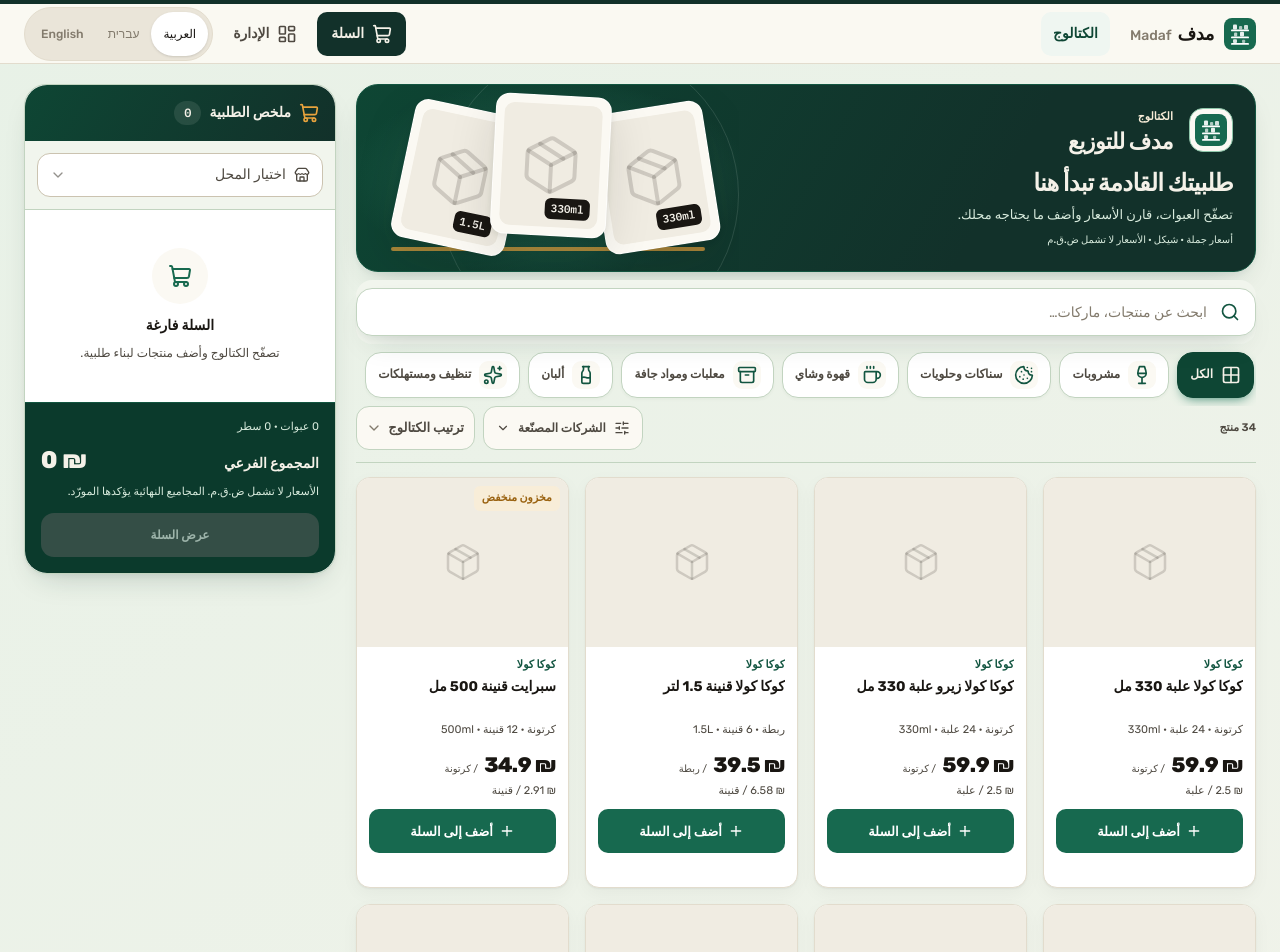
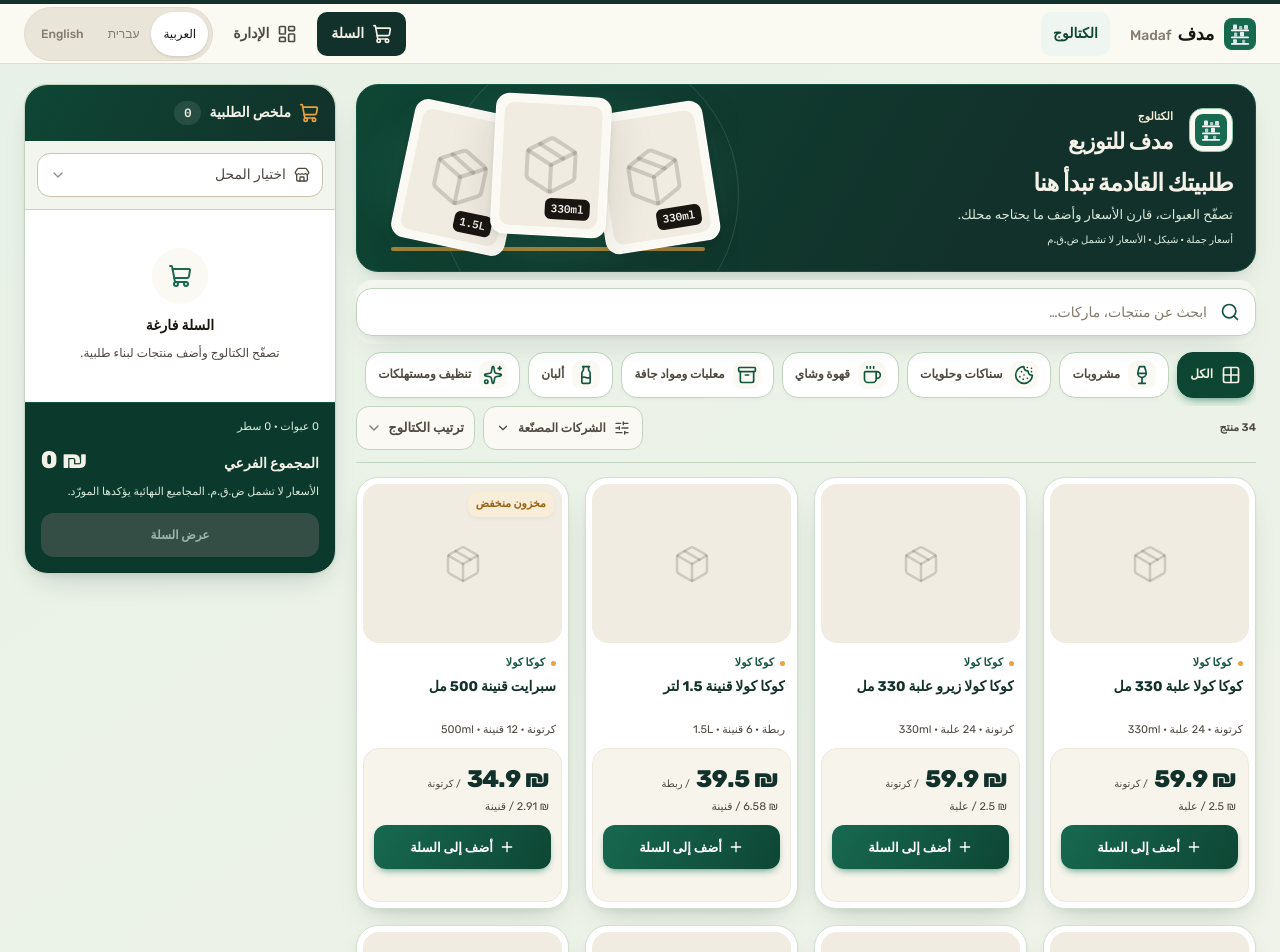
Before and after one commit to salehzarora/Madaf, a Next.js app: page /ar/catalog in a window 1280 px wide. Shown: the top 952 px of the page. Built offline with nearby package versions, Linux system fonts and the light colour scheme.

Commit message:
feat: redesign catalog product cards [CATALOG-UX-002B]

```diff
--- a/src/components/catalog-workspace.css
+++ b/src/components/catalog-workspace.css
@@ -67,22 +67,28 @@
   min-inline-size: 0;
   flex-direction: column;
   overflow: hidden;
-  border: 1px solid var(--color-line);
-  border-radius: var(--radius-card);
+  border: 1px solid color-mix(in srgb, var(--catalog-edge) 75%, var(--color-surface));
+  border-radius: var(--catalog-radius);
   background: var(--color-surface);
-  box-shadow: var(--shadow-card);
+  box-shadow: var(--catalog-shadow);
   transition: border-color 150ms, box-shadow 150ms;
 }
-.catalog-product:hover { border-color: var(--color-brand-300); }
-.catalog-product-selected { border-color: var(--color-brand-600); box-shadow: 0 0 0 1px var(--color-brand-600); }
-.catalog-product-detail { display: flex; flex: 1; flex-direction: column; min-inline-size: 0; border-radius: var(--radius-card); }
+.catalog-product:hover { border-color: var(--color-brand-300); box-shadow: var(--shadow-float); }
+.catalog-product-selected { border-color: var(--color-brand-600); background: linear-gradient(var(--color-surface), var(--color-brand-50)); box-shadow: 0 0 0 1px var(--color-brand-600), var(--catalog-shadow); }
+.catalog-product-detail { display: flex; flex: 1; flex-direction: column; min-inline-size: 0; border-radius: var(--catalog-radius); }
 .catalog-product-detail:focus-visible { outline: 2px solid var(--color-brand-600); outline-offset: -3px; }
+.catalog-product-frame { margin: 6px 6px 0; overflow: hidden; border-radius: 16px; }
 .catalog-product-image { inline-size: 100%; aspect-ratio: 5 / 4; }
 .catalog-product-badges { position: absolute; inset-block-start: 8px; inset-inline: 8px; display: flex; flex-wrap: wrap; align-items: start; gap: 4px; }
-.catalog-product-copy { display: flex; flex: 1; flex-direction: column; gap: 4px; padding: 10px 10px 0; }
+.catalog-product-badges > span { border-radius: 9px; box-shadow: 0 2px 4px color-mix(in srgb, var(--color-band) 5%, transparent); }
+.catalog-product-copy { display: flex; flex: 1; flex-direction: column; gap: 5px; padding: 12px 12px 0; }
+.catalog-product-brand > span::before { content: ""; display: inline-block; inline-size: 5px; block-size: 5px; margin-inline-end: 6px; border-radius: 50%; background: var(--color-accent); vertical-align: middle; }
+.catalog-product-name { color: var(--color-brand-950); }
 .catalog-package-label { margin-block-start: auto; padding-block-start: 3px; min-block-size: 1.4em; font-size: 11px; line-height: 1.4; color: var(--color-ink-soft); overflow-wrap: anywhere; }
-.catalog-product-order { padding: 8px 10px 10px; }
-.catalog-product-prices { padding-block: 4px 10px; }
+.catalog-product-order { margin: 10px 6px 6px; padding: 8px; border: 1px solid var(--color-line-hair); border-radius: 16px; background: var(--color-surface-parchment); }
+.catalog-product-selected .catalog-product-order { border-color: var(--color-brand-100); background: var(--color-brand-100); }
+.catalog-product-prices { padding: 2px 2px 10px; }
+.catalog-package-price { font-size: 22px; color: var(--color-brand-950); }
 .catalog-add-button, .catalog-cart-cta {
   display: flex;
   inline-size: 100%;
@@ -101,8 +107,13 @@
 .catalog-add-button:enabled:hover, .catalog-cart-cta:hover { background: var(--color-brand-700); }
 .catalog-add-button:disabled, .catalog-cart-cta:disabled { background: var(--color-surface-sunken); color: var(--color-ink-soft); cursor: not-allowed; }
 .catalog-add-button:focus-visible, .catalog-cart-cta:focus-visible { outline: 2px solid var(--color-brand-600); outline-offset: 3px; }
-.catalog-card-stepper { display: flex; inline-size: 100%; justify-content: space-between; background: var(--color-brand-50); border-color: var(--color-brand-300); }
+.catalog-add-button { border-radius: 12px; background: linear-gradient(120deg, var(--color-brand-600), var(--color-brand-800)); box-shadow: 0 4px 8px -4px var(--color-brand-500); }
+.catalog-add-button:disabled { box-shadow: none; }
+.catalog-card-stepper { display: flex; inline-size: 100%; justify-content: space-between; overflow: hidden; border-radius: 12px; background: var(--color-surface-warm); border-color: var(--color-brand-300); }
 .catalog-card-stepper > button { flex-shrink: 0; }
+.catalog-card-stepper > button:enabled { color: var(--color-brand-900); background: var(--color-brand-50); }
+.catalog-card-stepper > button:last-child:enabled { color: var(--color-surface); background: var(--color-brand-700); }
+.catalog-card-stepper > button:enabled:hover { background: var(--color-brand-100); color: var(--color-brand-900); }
 .catalog-card-stepper > span { min-inline-size: 22px; }
 .catalog-line-total { display: flex; flex-wrap: wrap; justify-content: space-between; gap: 4px; min-block-size: 15px; margin-block-start: 7px; font-size: 10px; font-weight: 500; color: var(--color-brand-700); }
 .catalog-order-pad {
@@ -204,7 +215,8 @@
   .catalog-product-grid { grid-template-columns: repeat(3, minmax(0, 1fr)); }
   .catalog-product-image { aspect-ratio: 5 / 4; }
   .catalog-product-copy { padding-inline: 12px; }
-  .catalog-product-order { padding-inline: 12px; padding-block-end: 12px; }
+  .catalog-product-order { padding: 10px; }
+  .catalog-package-price { font-size: 24px; }
   .catalog-add-button { font-size: 13px; }
 }
 /* Both conditions are intentional: a short landscape screen uses the bar. */
--- a/src/components/product-card.tsx
+++ b/src/components/product-card.tsx
@@ -30,7 +30,7 @@
   return (
     <article className={cn("catalog-product", quantity > 0 && "catalog-product-selected")}>
       <Link href={`/${locale}/product/${product.id}`} aria-label={name} className="catalog-product-detail">
-        <div className="relative">
+        <div className="catalog-product-frame relative">
           <ProductImage product={product} category={category} className="catalog-product-image" showSizeTag={false} />
           <div className="catalog-product-badges">
             {product.availability !== "inStock" ? (
@@ -46,15 +46,17 @@
           </div>
         </div>
         <div className="catalog-product-copy">
-          <p className="min-h-4 truncate text-[11px] font-semibold text-brand-700">{manufacturer?.name[locale] ?? "\u00a0"}</p>
-          <h3 className="line-clamp-2 min-h-[2.7em] text-sm font-bold leading-snug text-ink" title={name}>{name}</h3>
+          <p className="catalog-product-brand min-h-4 truncate text-[11px] font-semibold text-brand-700">
+            {manufacturer ? <span>{manufacturer.name[locale]}</span> : "\u00a0"}
+          </p>
+          <h3 className="catalog-product-name line-clamp-2 min-h-[2.7em] text-sm font-bold leading-snug text-ink" title={name}>{name}</h3>
           <p className="catalog-package-label">{packageLabel(product, dict)}</p>
         </div>
       </Link>
       <div className="catalog-product-order">
         <div className="catalog-product-prices">
           <p className="flex flex-wrap items-baseline gap-x-1.5 gap-y-0">
-            <bdi dir="ltr" className="text-[21px] font-extrabold tabular-nums tracking-tight text-ink">{formatCurrency(product.wholesalePrice, locale)}</bdi>
+            <bdi dir="ltr" className="catalog-package-price text-[21px] font-extrabold tabular-nums tracking-tight text-ink">{formatCurrency(product.wholesalePrice, locale)}</bdi>
             <span className="text-[10px] text-ink-soft">/ {dict.packaging[product.packageType]}</span>
           </p>
           <p className="mt-0.5 text-[11px] text-ink-soft">
@@ -83,12 +85,12 @@
             <span>{soldOut ? dict.availability.outOfStock : dict.product.addToCart}</span>
           </button>
         )}
-          <p className="catalog-line-total" aria-hidden={quantity === 0 ? true : undefined}>
+        <p className="catalog-line-total" aria-hidden={quantity === 0 ? true : undefined}>
           {quantity > 0 ? <>
             <span className="inline-flex items-center gap-1"><Check className="size-3 shrink-0" aria-hidden />{dict.catalog.inCart}</span>
             <bdi dir="ltr" aria-label={dict.catalog.lineTotal}>{formatCurrency(quantity * product.wholesalePrice, locale)}</bdi>
           </> : null}
-          </p>
+        </p>
       </div>
     </article>
   );
```
